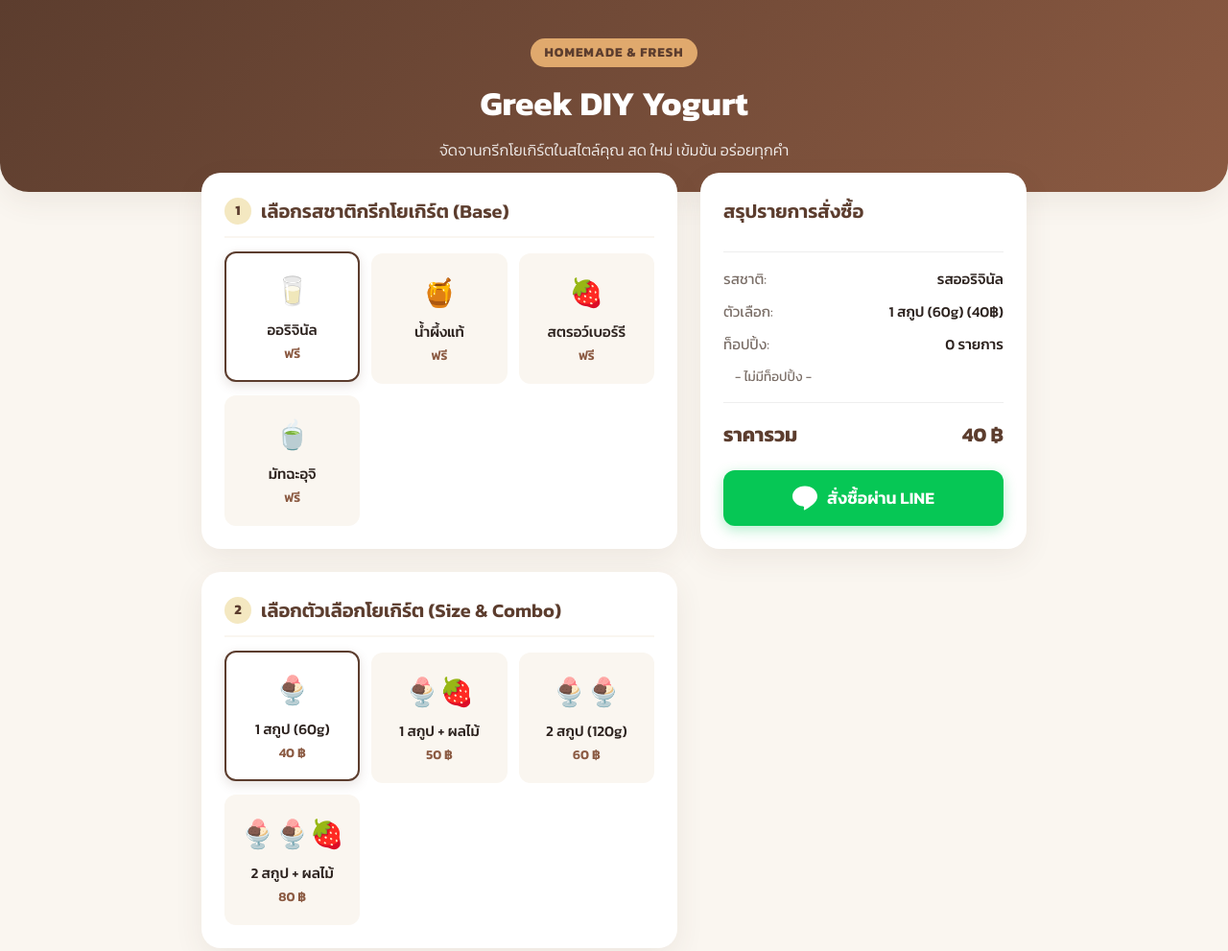
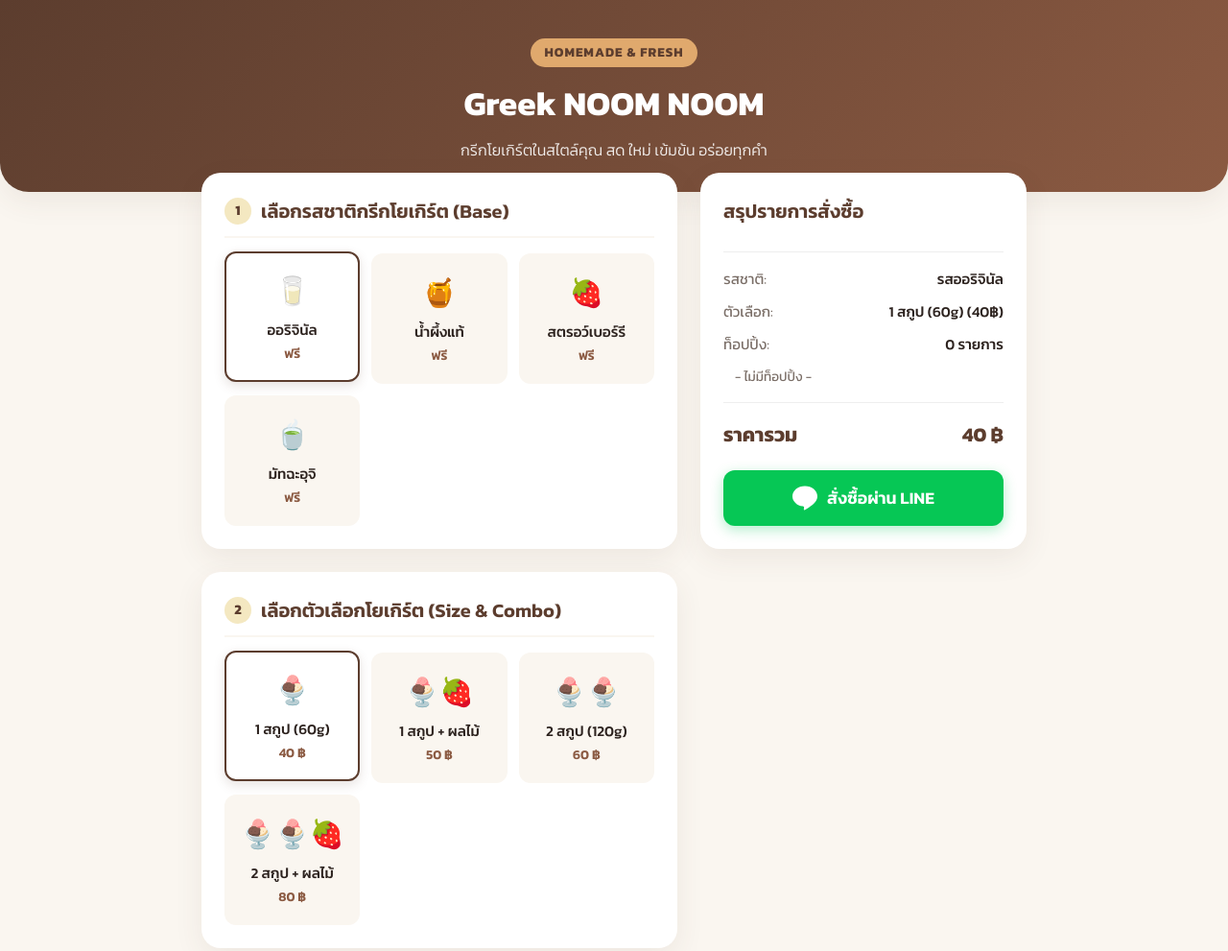
Before and after one commit to Raweechon/Greek_NOOM_NOOM_, a plain HTML site: page index.html.html in a window 1280 px wide. Shown: the top 991 px of the page at 96% size. Drawn offline with Linux system fonts and the light colour scheme.

Commit message:
Update index.html.html

```diff
--- a/index.html.html
+++ b/index.html.html
@@ -339,8 +339,8 @@
 
     <header>
         <span class="logo-badge">Homemade & Fresh</span>
-        <h1>Greek DIY Yogurt</h1>
-        <p>จัดจานกรีกโยเกิร์ตในสไตล์คุณ สด ใหม่ เข้มข้น อร่อยทุกคำ</p>
+        <h1>Greek NOOM NOOM</h1>
+        <p>กรีกโยเกิร์ตในสไตล์คุณ สด ใหม่ เข้มข้น อร่อยทุกคำ</p>
     </header>
 
     <div class="container">
```
